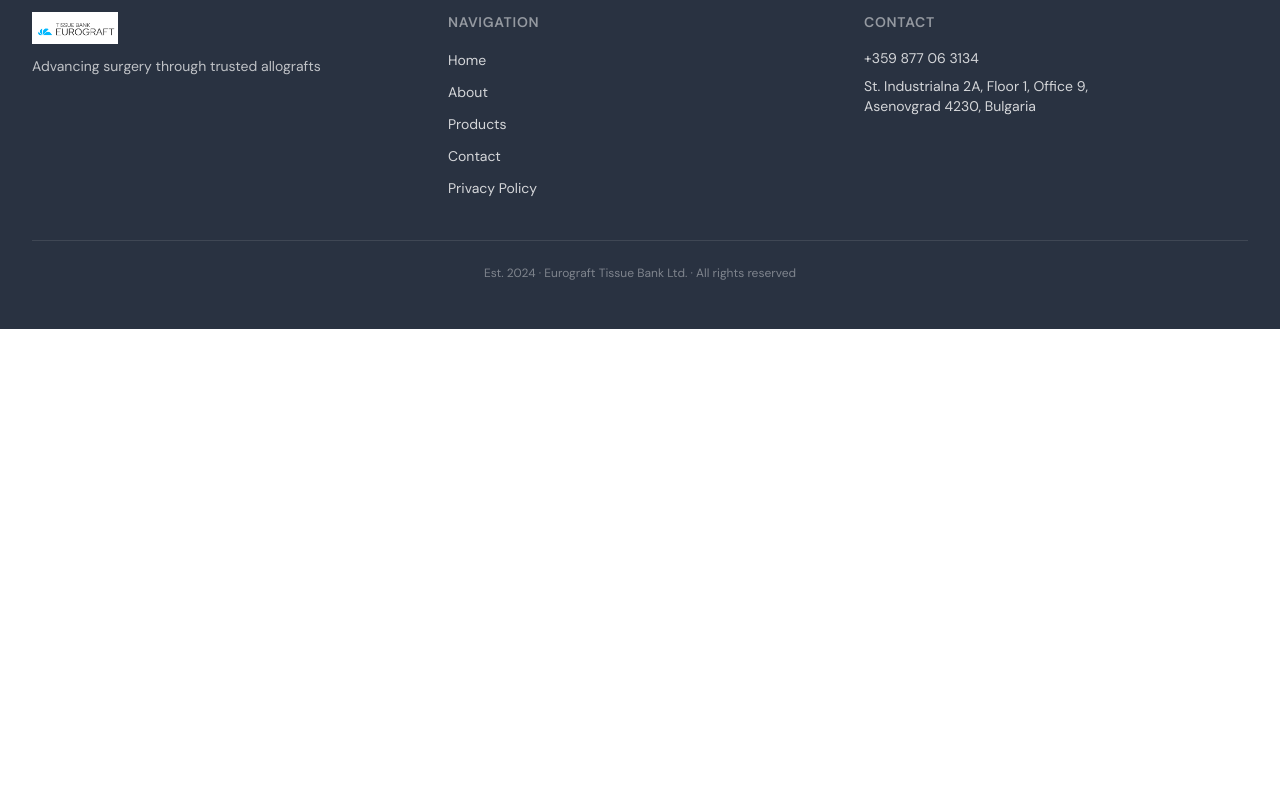
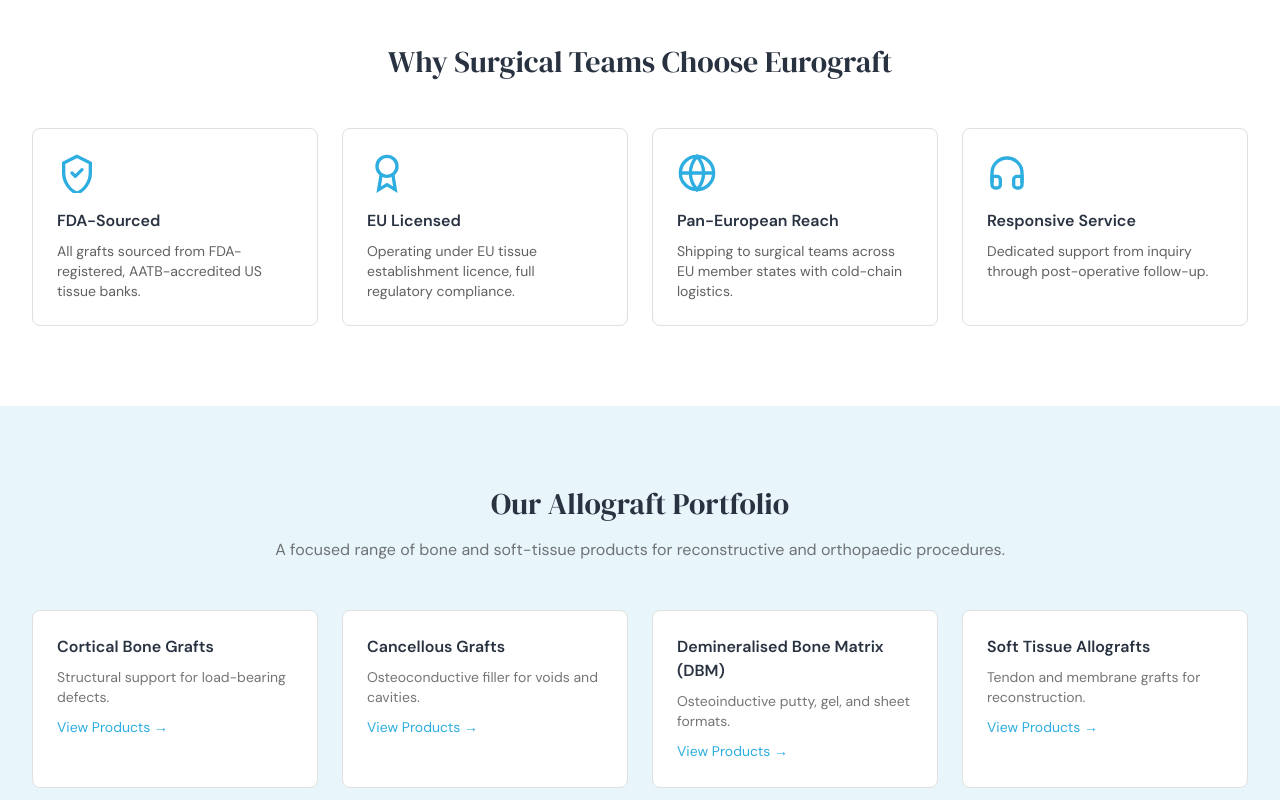
Before and after one commit to Eurograft/tbe-website, a Next.js app: page / in a window 1280 px wide. Shown: the part 900-1700 px from the top of the page. Before the commit the page ends 1229 px from the top, so only its background shows below. Built offline with nearby package versions, Linux system fonts and the light colour scheme.

Commit message:
feat: add why eurograft and products teaser sections

```diff
--- a/app/page.tsx
+++ b/app/page.tsx
@@ -2,6 +2,56 @@
 
 import { useState } from 'react'
 import Link from 'next/link'
+
+const whyCards = [
+  {
+    title: 'FDA-Sourced',
+    body: 'All grafts sourced from FDA-registered, AATB-accredited US tissue banks.',
+    icon: (
+      <svg viewBox="0 0 24 24" fill="none" stroke="currentColor" strokeWidth="2" className="w-10 h-10">
+        <path d="M12 2L4 6v6c0 5.5 3.8 10.7 8 12 4.2-1.3 8-6.5 8-12V6l-8-4z" />
+        <path strokeLinecap="round" strokeLinejoin="round" d="M9 12l2 2 4-4" />
+      </svg>
+    ),
+  },
+  {
+    title: 'EU Licensed',
+    body: 'Operating under EU tissue establishment licence, full regulatory compliance.',
+    icon: (
+      <svg viewBox="0 0 24 24" fill="none" stroke="currentColor" strokeWidth="2" className="w-10 h-10">
+        <circle cx="12" cy="8" r="6" />
+        <path d="M15.477 12.89L17 22l-5-3-5 3 1.523-9.11" />
+      </svg>
+    ),
+  },
+  {
+    title: 'Pan-European Reach',
+    body: 'Shipping to surgical teams across EU member states with cold-chain logistics.',
+    icon: (
+      <svg viewBox="0 0 24 24" fill="none" stroke="currentColor" strokeWidth="2" className="w-10 h-10">
+        <circle cx="12" cy="12" r="10" />
+        <path d="M2 12h20M12 2a15.3 15.3 0 0 1 4 10 15.3 15.3 0 0 1-4 10 15.3 15.3 0 0 1-4-10 15.3 15.3 0 0 1 4-10z" />
+      </svg>
+    ),
+  },
+  {
+    title: 'Responsive Service',
+    body: 'Dedicated support from inquiry through post-operative follow-up.',
+    icon: (
+      <svg viewBox="0 0 24 24" fill="none" stroke="currentColor" strokeWidth="2" className="w-10 h-10">
+        <path d="M3 18v-6a9 9 0 0 1 18 0v6" />
+        <path d="M21 19a2 2 0 0 1-2 2h-1a2 2 0 0 1-2-2v-3a2 2 0 0 1 2-2h3zM3 19a2 2 0 0 0 2 2h1a2 2 0 0 0 2-2v-3a2 2 0 0 0-2-2H3z" />
+      </svg>
+    ),
+  },
+]
+
+const productCards = [
+  { title: 'Cortical Bone Grafts', desc: 'Structural support for load-bearing defects.' },
+  { title: 'Cancellous Grafts', desc: 'Osteoconductive filler for voids and cavities.' },
+  { title: 'Demineralised Bone Matrix (DBM)', desc: 'Osteoinductive putty, gel, and sheet formats.' },
+  { title: 'Soft Tissue Allografts', desc: 'Tendon and membrane grafts for reconstruction.' },
+]
 
 export default function HomePage() {
   const [submitted, setSubmitted] = useState(false)
@@ -63,6 +113,53 @@
           </div>
         </div>
       </section>
+
+      {/* ── Why Eurograft ── */}
+      <section className="bg-white py-20">
+        <div className="max-w-7xl mx-auto px-4 sm:px-6 lg:px-8">
+          <h2 className="font-serif text-3xl text-dark-slate text-center mb-12">
+            Why Surgical Teams Choose Eurograft
+          </h2>
+          <div className="grid grid-cols-2 md:grid-cols-4 gap-6">
+            {whyCards.map((card) => (
+              <div
+                key={card.title}
+                className="border border-divider rounded-lg p-6 hover:shadow-md transition"
+              >
+                <div className="text-brand-cyan mb-4">{card.icon}</div>
+                <h3 className="font-semibold text-dark-slate mb-2">{card.title}</h3>
+                <p className="text-sm text-body-text/80">{card.body}</p>
+              </div>
+            ))}
+          </div>
+        </div>
+      </section>
+
+      {/* ── Products Teaser ── */}
+      <section className="bg-light-tint py-20">
+        <div className="max-w-7xl mx-auto px-4 sm:px-6 lg:px-8">
+          <h2 className="font-serif text-3xl text-dark-slate text-center mb-4">
+            Our Allograft Portfolio
+          </h2>
+          <p className="text-body-text/70 text-center mb-12">
+            A focused range of bone and soft-tissue products for reconstructive and orthopaedic
+            procedures.
+          </p>
+          <div className="grid grid-cols-2 md:grid-cols-4 gap-6">
+            {productCards.map((card) => (
+              <Link
+                key={card.title}
+                href="/products"
+                className="bg-white rounded-lg p-6 border border-divider hover:shadow-md transition block"
+              >
+                <h3 className="font-semibold text-dark-slate mb-2">{card.title}</h3>
+                <p className="text-sm text-body-text/70 mb-2">{card.desc}</p>
+                <span className="text-brand-cyan text-sm">View Products →</span>
+              </Link>
+            ))}
+          </div>
+        </div>
+      </section>
     </main>
   )
 }
```
Also changed, not shown: 1 other file (tests, documents, lock files or other folders).
